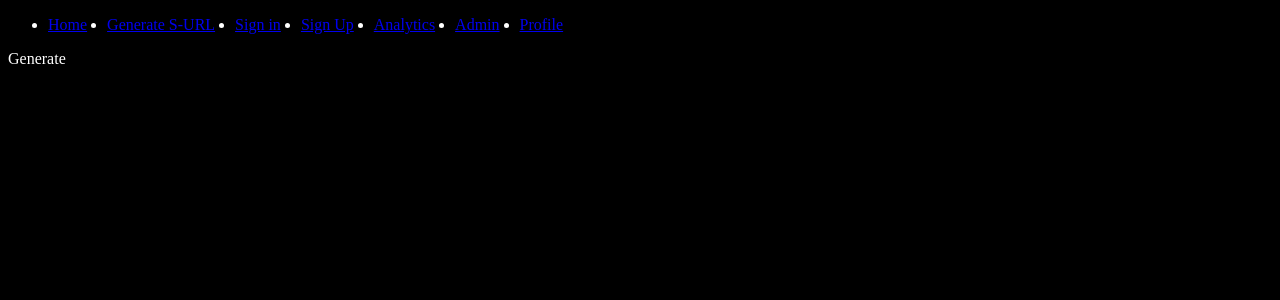
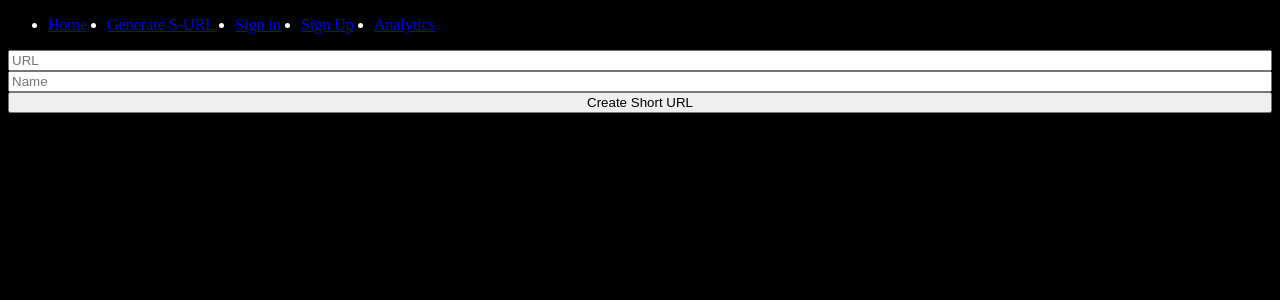
Before and after one commit to GuruDarshan57/URL-Shortner-Frontend, a React (Vite) app: page /generate in a window 1280 px wide. Shown: the top 300 px of the page. Built offline with nearby package versions, Linux system fonts and the light colour scheme.

Commit message:
done with shorturl generation

```diff
--- a/src/Components/Navbar/Navbar.jsx
+++ b/src/Components/Navbar/Navbar.jsx
@@ -2,6 +2,7 @@ import React from 'react'
 import useGetUserDetails from '../../hooks/useGetUserDetails'
 
 const Navbar = () => {
+    const { user_data } = useGetUserDetails()
 
     return (
         <div>
@@ -10,11 +11,11 @@ const Navbar = () => {
             }}>
                 <li><a href="/">Home</a></li>
                 <li><a href="/generate">Generate S-URL</a></li>
-                <li><a href="/signin">Sign in</a></li>
-                <li><a href="/signup">Sign Up</a></li>
+                {user_data ? "" : <li><a href="/signin">Sign in</a></li>}
+                {user_data ? "" : <li><a href="/signup">Sign Up</a></li>}
                 <li><a href="/analytics">Analytics</a></li>
-                <li><a href="/admin">Admin</a></li>
-                <li><a href="/profile">Profile</a></li>
+                {user_data?.role === "Admin" ? <li><a href="/admin">Admin</a></li> : ""}
+                {user_data ? <li><a href="/profile">Profile</a></li> : ""}
             </ul>
         </div >
     )
--- a/src/Pages/Generate/Generate.jsx
+++ b/src/Pages/Generate/Generate.jsx
@@ -1,8 +1,49 @@
-import React from 'react'
+import React, { useState } from 'react'
+import { toast } from 'react-toastify';
 
 const Generate = () => {
+    const [long_url, setLong_url] = useState("")
+    const [url_name, setUrl_name] = useState("")
+    const [s_url, setS_url] = useState("")
+    const handleCreatesurl = async (e) => {
+        e.preventDefault()
+        const payload = {
+            l_url: long_url,
+            name: url_name
+        }
+        try {
+            const res = await fetch(import.meta.env.VITE_Backend + "/s_url/generate", {
+                method: "POST",
+                headers: { "Content-Type": "application/json" },
+                body: JSON.stringify(payload),
+                credentials: 'include'
+            })
+            const resp = await res.json()
+            if (resp.msg === "try again") {
+                toast.warning("Try again")
+            }
+            else {
+                toast.success("Short URL successfully created")
+                setLong_url("")
+                setUrl_name("")
+                setS_url(import.meta.env.VITE_Backend + "/shorturl/" + resp.msg)
+            }
+
+        } catch (err) {
+            console.log(err.message)
+        }
+    }
     return (
-        <div>Generate</div>
+        <div>
+            <form style={{ display: 'flex', flexDirection: "column" }}>
+                <input type="text" name="long_url" id="long_url" placeholder='URL' value={long_url} onChange={(e) => { setLong_url(e.target.value) }} />
+                <input type="text" name="url_name" id="url_name" placeholder='Name' value={url_name} onChange={(e) => { setUrl_name(e.target.value) }} />
+                <button onClick={handleCreatesurl}>Create Short URL</button>
+            </form>
+            <div>
+                {s_url}
+            </div>
+        </div>
     )
 }
 
--- a/src/Pages/Profile/Profile.jsx
+++ b/src/Pages/Profile/Profile.jsx
@@ -1,19 +1,23 @@
 import React from 'react'
 import useGetUserDetails from '../../hooks/useGetUserDetails'
 import { toast } from 'react-toastify';
+import { useNavigate } from 'react-router-dom';
 
 const Profile = () => {
     const { user_data, setUser_data } = useGetUserDetails()
-
+    const navigate = useNavigate()
     const handleSignout = async () => {
         try {
-            const resp = await fetch(import.meta.env.VITE_Backend + "/signout", {
+            const resp = await fetch(import.meta.env.VITE_Backend + "/user/signout", {
                 method: 'post',
                 headers: { "Content-Type": "Application/json" },
                 credentials: 'include'
             })
             const res = await resp.json()
             if (res.msg === "done") {
+                setTimeout(() => {
+                    navigate("/")
+                }, 4000);
                 toast.success("Signed Out succesfully.")
                 localStorage.removeItem("user_data")
                 setUser_data("")
--- a/src/Pages/SignIn/SignIn.jsx
+++ b/src/Pages/SignIn/SignIn.jsx
@@ -19,7 +19,7 @@ const SignIn = () => {
                 password: pass
             }
             try {
-                const res = await fetch(import.meta.env.VITE_Backend + "/signin", {
+                const res = await fetch(import.meta.env.VITE_Backend + "/user/signin", {
                     method: "POST",
                     headers: { "Content-Type": "application/json" },
                     body: JSON.stringify(cred),
--- a/src/Pages/SignUp/SignUp.jsx
+++ b/src/Pages/SignUp/SignUp.jsx
@@ -22,7 +22,7 @@ const SignUp = () => {
                 password: pass
             }
             try {
-                const res = await fetch(import.meta.env.VITE_Backend + "/signup", {
+                const res = await fetch(import.meta.env.VITE_Backend + "/user/signup", {
                     method: "POST",
                     headers: {
                         "Content-Type": "application/json"
```
